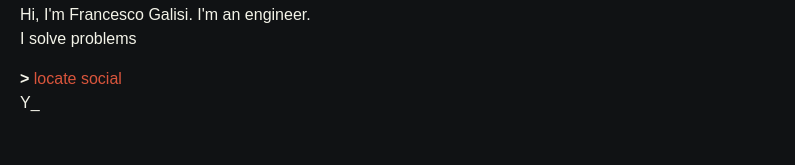
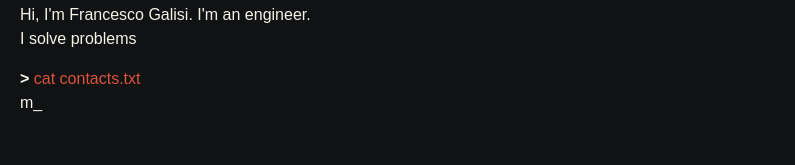
Before and after one commit to Censacrof/censacrof.github.io, a Next.js app: page / in a window 1280 px wide. Shown: the part 243-408 px from the top of the page, without its empty margins (0-795 px from the left). Built offline with nearby package versions, Linux system fonts and the light colour scheme; a web font is replaced by a local one.

Commit message:
Fixed '_' not appearing only in the last line

```diff
--- a/components/Prompt.tsx
+++ b/components/Prompt.tsx
@@ -114,14 +114,17 @@ const QAndARenderer: React.FC<QAndARendererProps> = ({ qAndA, active, onDone })
     setCursorVisible(true)
   }, [currentCharQ, currentCharA])
 
+
+  const linesInA = qAndA.answer.substring(0, currentCharA).split('\n');
+
   return (
     <div className="text-surface gap-2">
-            <p><span className="font-bold">{active || state != QAndARendererState.idle ? '> ' : ''}</span><span className="text-primary-variant">{qAndA.question.substring(0, currentCharQ)}</span>{cursorVisible && state == QAndARendererState.doingQ ? '_' : ''}</p>
-            {
-              qAndA.answer.substring(0, currentCharA).split('\n').map((answer, i) => (
-                <p key={i}>{answer}{active && cursorVisible && (state != QAndARendererState.doingQ && state != QAndARendererState.idle) ? '_' : ''}</p>
-              ))
-            }
+      <p><span className="font-bold">{active || state != QAndARendererState.idle ? '> ' : ''}</span><span className="text-primary-variant">{qAndA.question.substring(0, currentCharQ)}</span>{cursorVisible && state == QAndARendererState.doingQ ? '_' : ''}</p>
+      {
+        linesInA.map((answer, i) => (
+          <p key={i}>{answer}{active && cursorVisible && (i == linesInA.length - 1 && state != QAndARendererState.doingQ && state != QAndARendererState.idle) ? '_' : ''}</p>
+        ))
+      }
     </div>
   )
 }
--- a/pages/index.tsx
+++ b/pages/index.tsx
@@ -13,8 +13,10 @@ export default function Home() {
             answer: `Hi, I'm Francesco Galisi. I'm an engineer.\nI solve problems`,
           },
           {
-            question: `locate social`,
-            answer: `You can find me on {insert links here}`,
+            question: `cat contacts.txt`,
+            answer: `m +39 3393688907`
+                + `\nl Linkedin`
+                + `\ng GitHub`,
           },
         ]} />
       </div>
```
